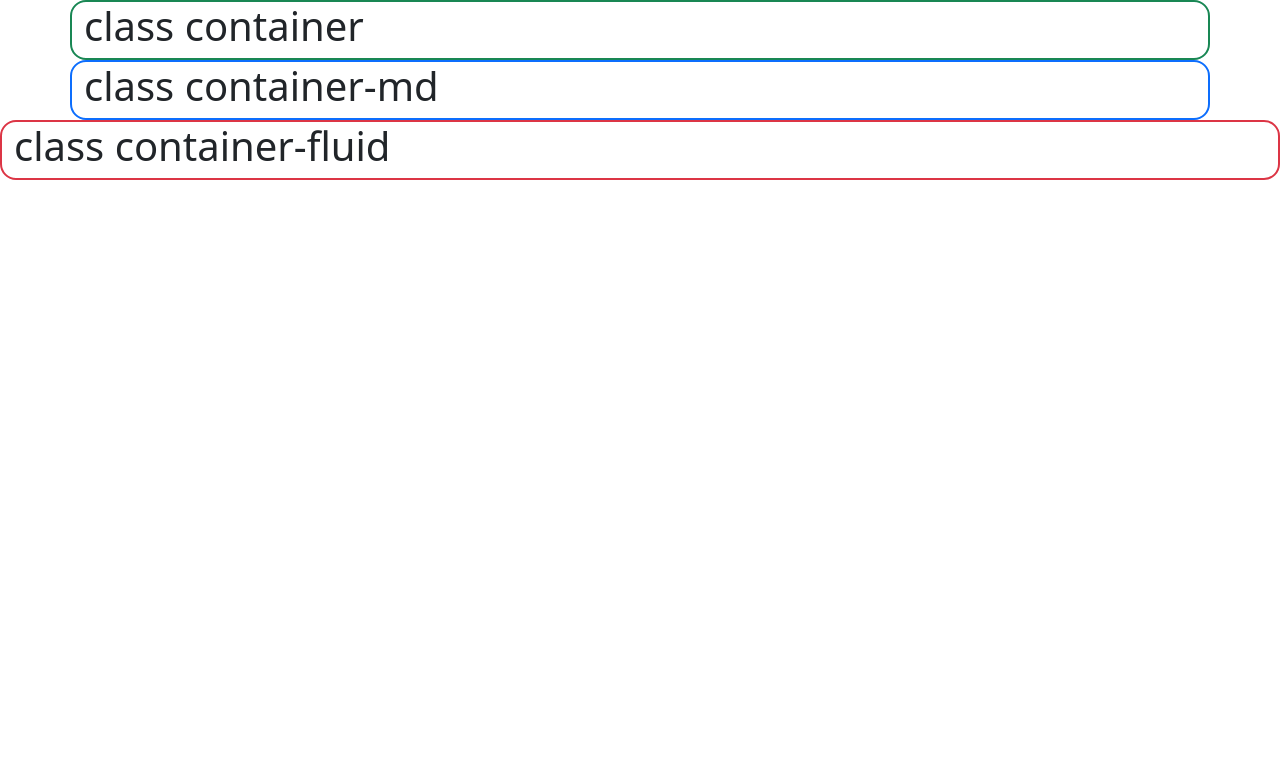
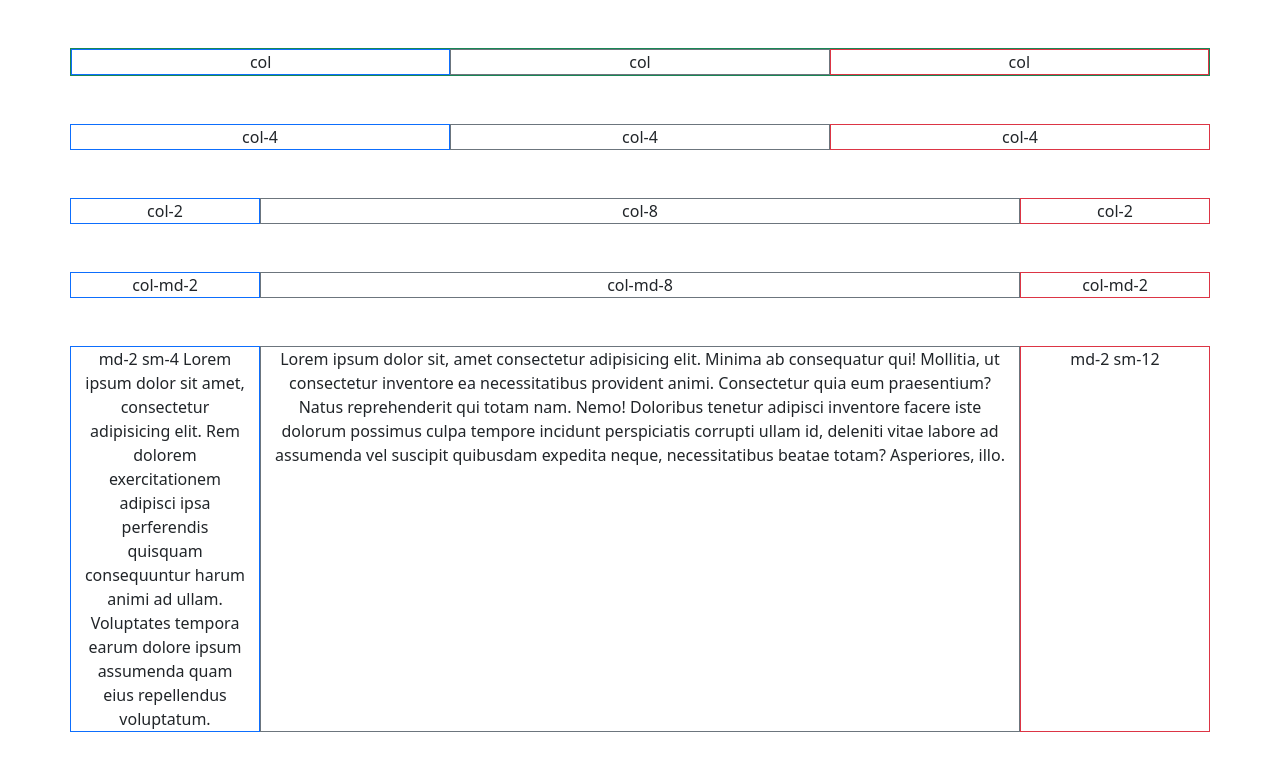
Before and after one commit to rafaelUribe/yasueltanos, a plain HTML site: page index.html in a window 1280 px wide. Drawn offline with nearby package versions, Linux system fonts and the light colour scheme.

Commit message:
bootstrap containers demo

```diff
--- a/index.html
+++ b/index.html
@@ -10,14 +10,46 @@
 </head>
 
 <body>
-    <div class="container border border-success border-2 rounded-4">
-        <h1>class container</h1>
+    <!-- 3 columnas idénticas usando col -->
+    <div class="container border border-success border-1 text-center my-5">
+        <div class="row">
+            <div class="col border border-primary">col</div>
+            <div class="col border border-secondary">col</div>
+            <div class="col border border-danger">col</div>
+        </div>
     </div>
-    <div class="container-md border border-primary border-2 rounded-4">
-        <h1>class container-md</h1>
+    <!-- 3 columnas idénticas usando col-4 -->
+    <div class="container text-center my-5">
+        <div class="row">
+            <div class="col-4 border border-primary">col-4</div>
+            <div class="col-4 border border-secondary">col-4</div>
+            <div class="col-4 border border-danger">col-4</div>
+        </div>
     </div>
-    <div class="container-fluid border border-danger border-2 rounded-4">
-        <h1>class container-fluid</h1>
+    <!-- 2 columnas idénticas y una desigual -->
+    <div class="container text-center my-5">
+        <div class="row">
+            <div class="col-2 border border-primary">col-2</div>
+            <div class="col-8 border border-secondary">col-8</div>
+            <div class="col-2 border border-danger">col-2</div>
+        </div>
+    </div>
+    <!-- 2 columnas identicas y una desigual con breakpoint -->
+    <div class="container text-center my-5">
+        <div class="row">
+            <div class="col-md-2 border border-primary">col-md-2</div>
+            <div class="col-md-8 border border-secondary">col-md-8</div>
+            <div class="col-md-2 border border-danger">col-md-2</div>
+        </div>
+    </div>
+    <!-- 2 columnas identicas y una desigual con breakpoint -->
+    <div class="container text-center my-5">
+        <div class="row">
+            <div class="col-md-2 col-sm-4 border border-primary">md-2 sm-4 Lorem ipsum dolor sit amet, consectetur adipisicing elit. Rem dolorem exercitationem adipisci ipsa perferendis quisquam consequuntur harum animi ad ullam. Voluptates tempora earum dolore ipsum assumenda quam eius repellendus voluptatum.</div>
+            <div class="col-md-8 col-sm-8 border border-secondary">Lorem ipsum dolor sit, amet consectetur adipisicing elit. Minima ab consequatur qui! Mollitia, ut consectetur inventore ea necessitatibus provident animi. Consectetur quia eum praesentium? Natus reprehenderit qui totam nam. Nemo! Doloribus
+                tenetur adipisci inventore facere iste dolorum possimus culpa tempore incidunt perspiciatis corrupti ullam id, deleniti vitae labore ad assumenda vel suscipit quibusdam expedita neque, necessitatibus beatae totam? Asperiores, illo.</div>
+            <div class="col-md-2 col-sm-12 border border-danger">md-2 sm-12</div>
+        </div>
     </div>
     <script src="https://cdn.jsdelivr.net/npm/bootstrap@5.2.1/dist/js/bootstrap.bundle.min.js" integrity="sha384-u1OknCvxWvY5kfmNBILK2hRnQC3Pr17a+RTT6rIHI7NnikvbZlHgTPOOmMi466C8" crossorigin="anonymous"></script>
 </body>
```
